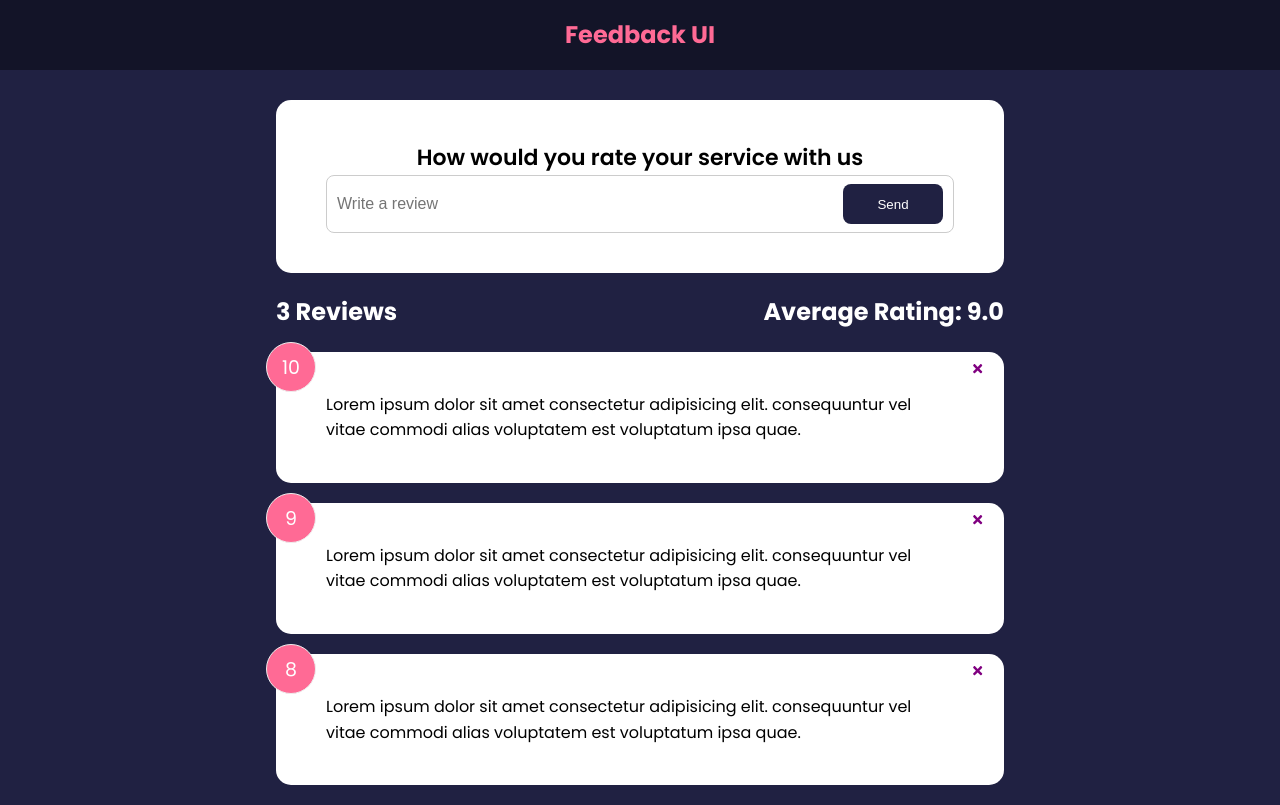
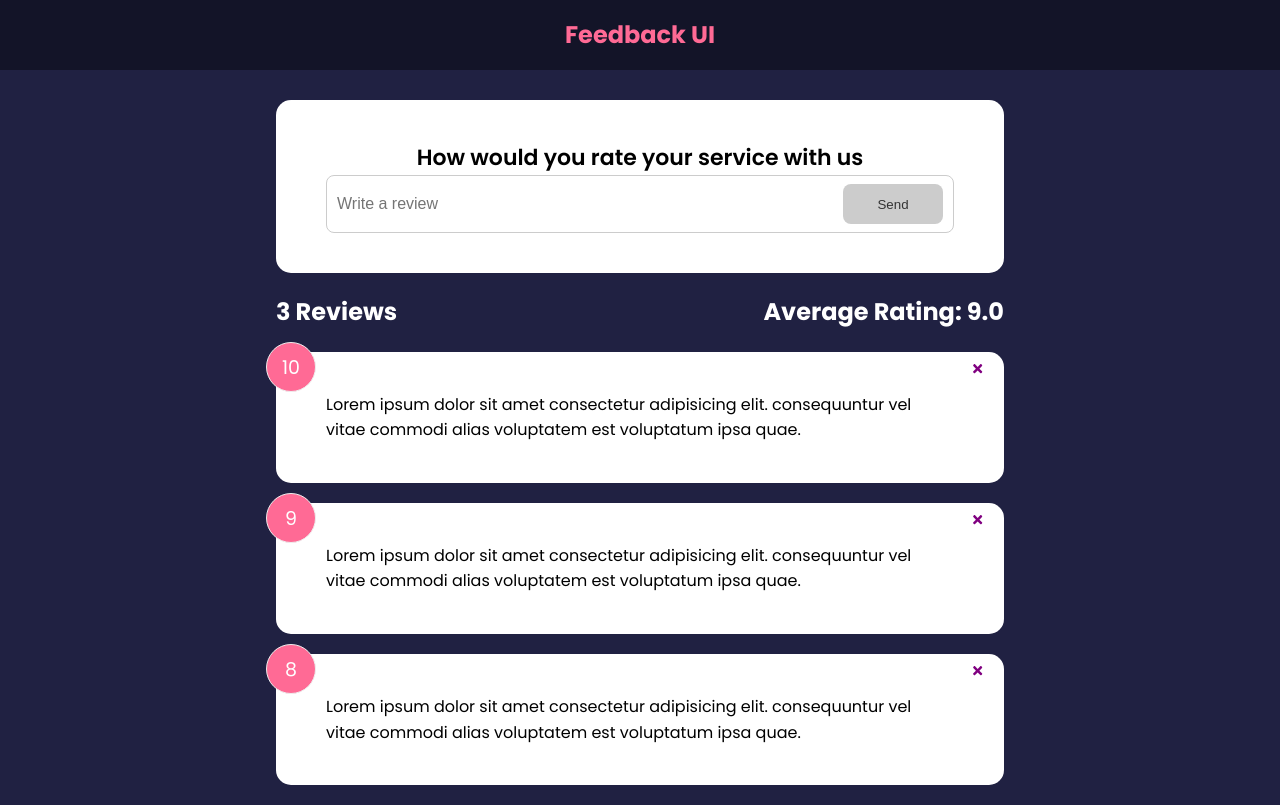
Before and after one commit to MarkLannen/React-Feedback-App, a React (Create React App) app: page / in a window 1280 px wide. Built offline with nearby package versions, Linux system fonts and the light colour scheme.

Commit message:
add real-time validation

```diff
--- a/src/components/FeedbackForm.jsx
+++ b/src/components/FeedbackForm.jsx
@@ -4,8 +4,21 @@
 
 function FeedbackForm() {
   const [text, setText] = useState("");
+  const [btnDisabled, setBtnDisabled] = useState("true");
+  const [message, setMessage] = useState("");
 
   const handleTextChange = (e) => {
+    if (text === "") {
+      setBtnDisabled(true);
+      setMessage(null);
+    } else if (text !== "" && text.trim().length <= 10) {
+      setMessage("Please enter at least 10 characters");
+      setBtnDisabled(true);
+    } else {
+      setMessage(null);
+      setBtnDisabled(false);
+    }
+
     setText(e.target.value);
   };
 
@@ -22,8 +35,11 @@
             placeholder="Write a review"
             value={text}
           />
-          <Button type="submit">Send</Button>
+          <Button type="submit" isDasabled={btnDisabled}>
+            Send
+          </Button>
         </div>
+        {message && <div className="message">{message}</div>}
       </form>
     </Card>
   );
```
